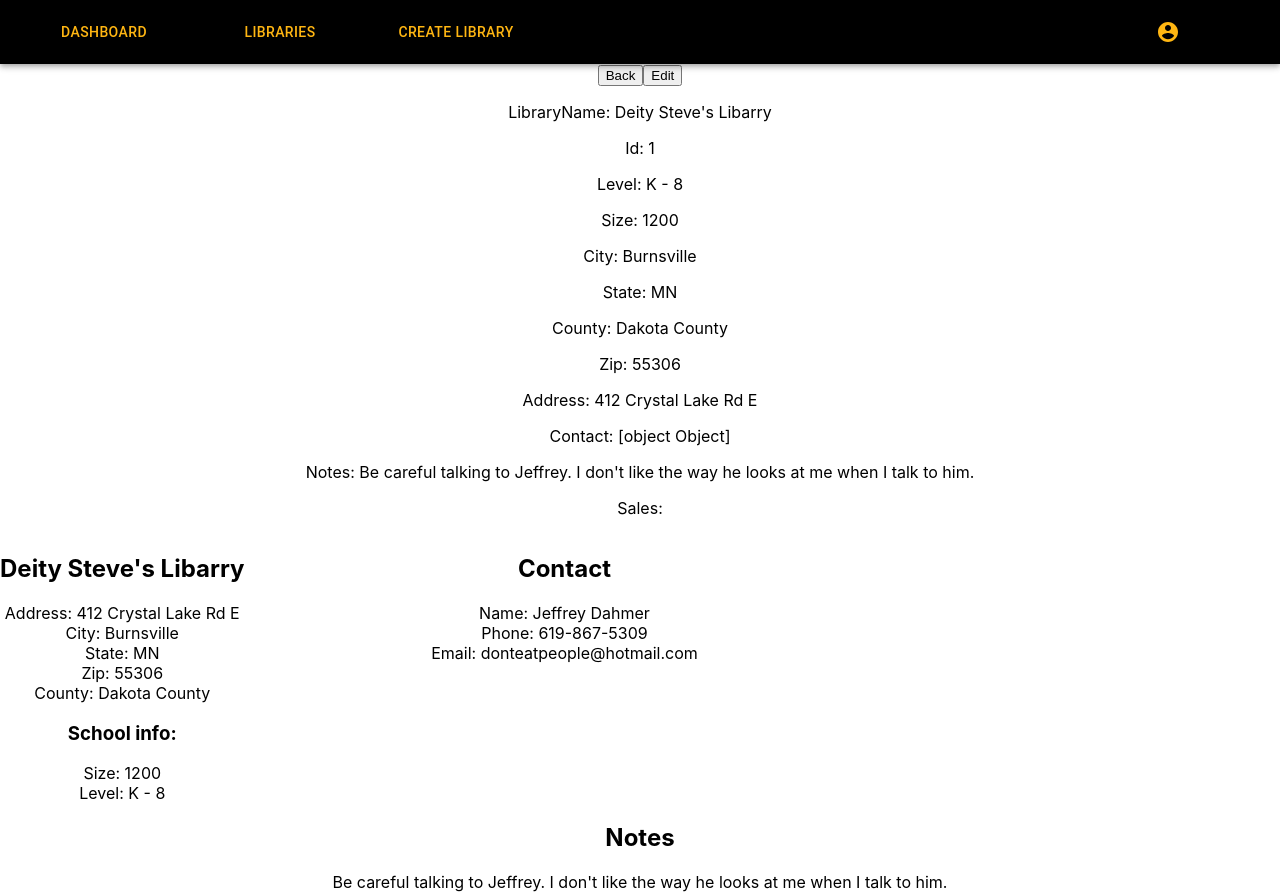
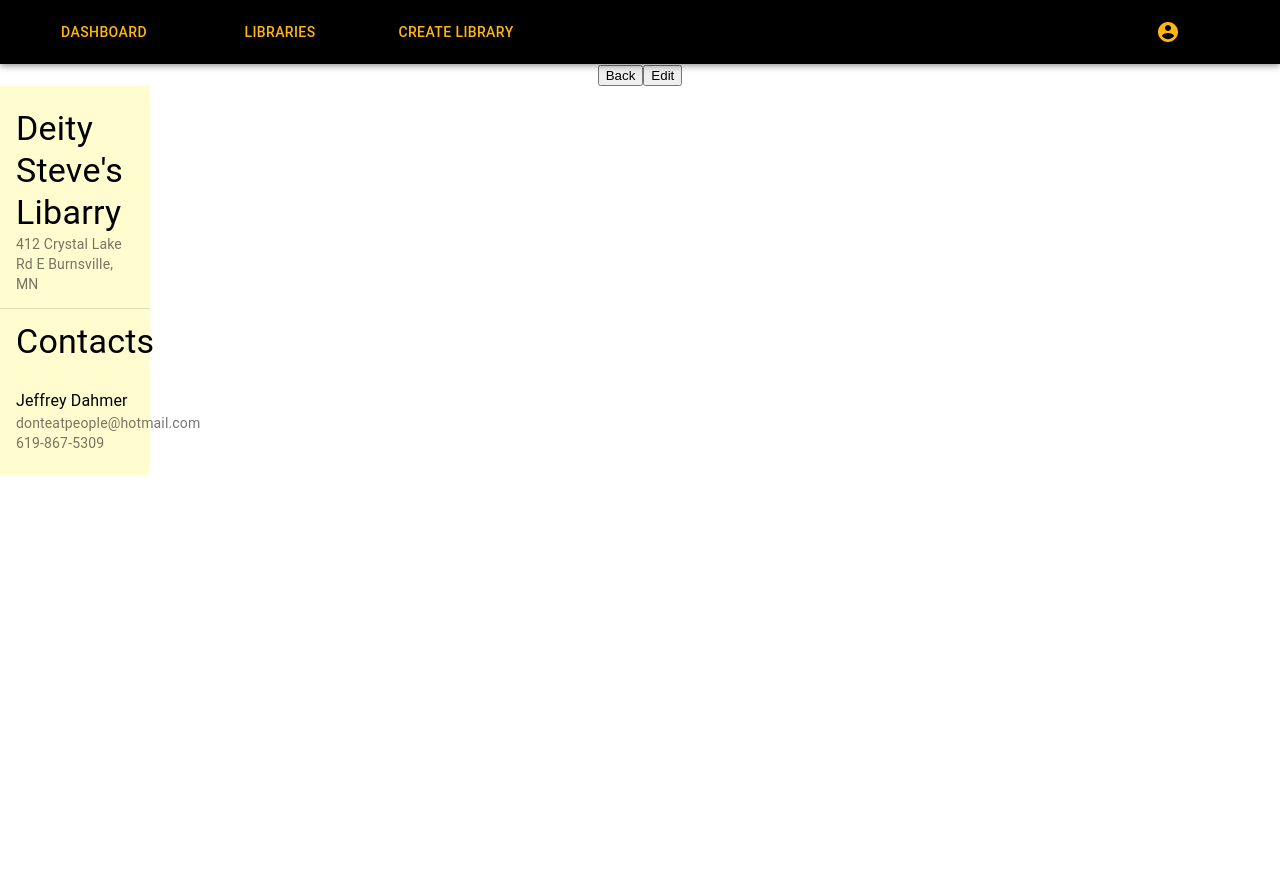
Before and after one commit to duncle-app/duncle-web-app, a React (Create React App) app: page /library/1 in a window 1280 px wide. After the commit the page ends 800 px from the top, so only its background shows below. Built offline with nearby package versions, Linux system fonts and the light colour scheme; the HTML template or start-up script is replaced by a standard one.

Commit message:
Added OPDrawer info

```diff
--- a/src/global-styles.tsx
+++ b/src/global-styles.tsx
@@ -1,4 +1,4 @@
-import {makeStyles} from "@material-ui/core";
+import { makeStyles } from "@material-ui/core";
 
 const patsGold: string = "#ffb612";
 
@@ -18,7 +18,8 @@ const useStyles = makeStyles((theme) => ({
   drawer: {
     width: 150,
     maxWidth: 400,
-        backgroundColor: theme.palette.background.paper,
+    /* backgroundColor: theme.palette.background.paper, */
+    background: "#FFFDD0",
   },
 }));
 
--- a/src/library-detail/components/OpDrawer.tsx
+++ b/src/library-detail/components/OpDrawer.tsx
@@ -1,27 +1,42 @@
-import React from 'react'
+import React from "react";
 import useStyles from "../../global-styles";
-import {Library} from "../../model/library";
+import { Library } from "../../model/library";
+import { ListItem, List, Divider, ListItemText } from "@material-ui/core";
 
 interface drawerProps {
-    library: Library
+  library: Library;
 }
 
-export default ({library}: drawerProps) => {
-    // const {drawer} = useStyles();
-    const libraryKeys = Object.keys(library)
-    console.log(libraryKeys)
+export default ({ library }: drawerProps) => {
+  const { drawer } = useStyles();
 
-    return (
-        <div>
-            {
-                Object.values(library).map((row: any, i: number) => {
-                    function capitalizeFirstLetter(string: string) {
-                        return string.charAt(0).toUpperCase() + string.slice(1);
-                    }
-                    return <p key={i}>{`${capitalizeFirstLetter(libraryKeys[i])}: ${row}`}</p>
-                })
-
-            }
-        </div>
-    );
-}
+  const { libraryName, city, state, address, contact } = library;
+  const { emailAddress, firstName, lastName, phoneNumber } = contact;
+  return (
+    <div className={drawer}>
+      <List>
+        <ListItem>
+          <ListItemText
+            primary={libraryName}
+            secondary={` ${address} ${city}, ${state}`}
+            primaryTypographyProps={{ variant: "h4" }}
+          />
+        </ListItem>
+        <Divider />
+        <ListItem>
+          <ListItemText
+            primary="Contacts"
+            primaryTypographyProps={{ variant: "h4" }}
+          />
+        </ListItem>
+        {}
+        <ListItem>
+          <ListItemText
+            primary={`${firstName} ${lastName}`}
+            secondary={`${emailAddress} ${phoneNumber}`}
+          />
+        </ListItem>
+      </List>
+    </div>
+  );
+};
--- a/src/library-detail/components/library-detail.tsx
+++ b/src/library-detail/components/library-detail.tsx
@@ -1,19 +1,18 @@
-import React from 'react';
-import {Library} from "../../model/library";
-import {Grid} from "@material-ui/core";
+import React from "react";
+import { Library } from "../../model/library";
+import { Grid } from "@material-ui/core";
 import useStyles from "../../global-styles";
 import OpDrawer from "./OpDrawer";
 
 interface LibraryDetailProps {
-    library: Library,
+  library: Library;
 
-    onBack(): void,
+  onBack(): void;
 
-    onEdit(library: Library): void,
+  onEdit(library: Library): void;
 }
 
 function LibraryDetail(props: LibraryDetailProps) {
-
   return (
     <>
       <div>
@@ -21,37 +20,37 @@ function LibraryDetail(props: LibraryDetailProps) {
         <button onClick={() => props.onEdit(props.library)}>Edit</button>
       </div>
 
-            <OpDrawer library={props.library}/>
+      <OpDrawer library={props.library} />
 
-            <Grid container>
-                <div>
+      {/* <Grid container> */}
+      {/*     <div> */}
 
-                    <h2>{props.library.libraryName}</h2>
-                    <div>Address: {props.library.address}</div>
-                    <div>City: {props.library.city}</div>
-                    <div>State: {props.library.state}</div>
-                    <div>Zip: {props.library.zip}</div>
-                    <div>County: {props.library.county}</div>
+      {/*         <h2>{props.library.libraryName}</h2> */}
+      {/*         <div>Address: {props.library.address}</div> */}
+      {/*         <div>City: {props.library.city}</div> */}
+      {/*         <div>State: {props.library.state}</div> */}
+      {/*         <div>Zip: {props.library.zip}</div> */}
+      {/*         <div>County: {props.library.county}</div> */}
 
-                    <h3>School info:</h3>
-                    <div>Size: {props.library.size}</div>
-                    <div>Level: {props.library.level}</div>
-                </div>
+      {/*         <h3>School info:</h3> */}
+      {/*         <div>Size: {props.library.size}</div> */}
+      {/*         <div>Level: {props.library.level}</div> */}
+      {/*     </div> */}
 
-                <Grid item xs={6}>
-                    <h2>Contact</h2>
-                    <div>Name: {props.library.contact.firstName} {props.library.contact.lastName}</div>
-                    <div>Phone: {props.library.contact.phoneNumber}</div>
-                    <div>Email: {props.library.contact.emailAddress}</div>
-                </Grid>
-                <Grid item xs={12}>
-                    <h2>Notes</h2>
-                    <div>{props.library.notes}</div>
-                </Grid>
+      {/*     <Grid item xs={6}> */}
+      {/*         <h2>Contact</h2> */}
+      {/*         <div>Name: {props.library.contact.firstName} {props.library.contact.lastName}</div> */}
+      {/*         <div>Phone: {props.library.contact.phoneNumber}</div> */}
+      {/*         <div>Email: {props.library.contact.emailAddress}</div> */}
+      {/*     </Grid> */}
+      {/*     <Grid item xs={12}> */}
+      {/*         <h2>Notes</h2> */}
+      {/*         <div>{props.library.notes}</div> */}
+      {/*     </Grid> */}
 
-            </Grid>
+      {/* </Grid> */}
     </>
-    )
+  );
 }
 
 export default LibraryDetail;
```
Lines whose indentation alone changed are shown as unchanged.
